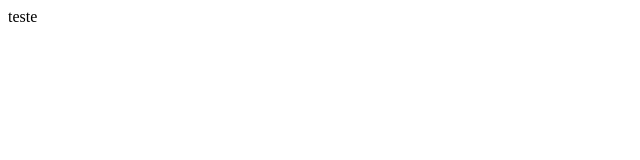
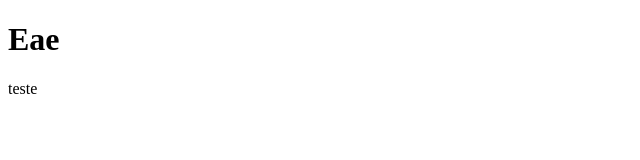
Before and after one commit to guicruzns/projeto-teste, a plain HTML site: page index.html in a window 1280 px wide. Shown: the whole page, without its empty margins (0-640 px from the left). Drawn offline with Linux system fonts and the light colour scheme.

Commit message:
feat: add h1

```diff
--- a/index.html
+++ b/index.html
@@ -6,6 +6,7 @@
     <title>Gui</title>
 </head>
 <body>
+    <h1>Eae</h1>
     <span>teste</span>
 </body>
 </html>
```
